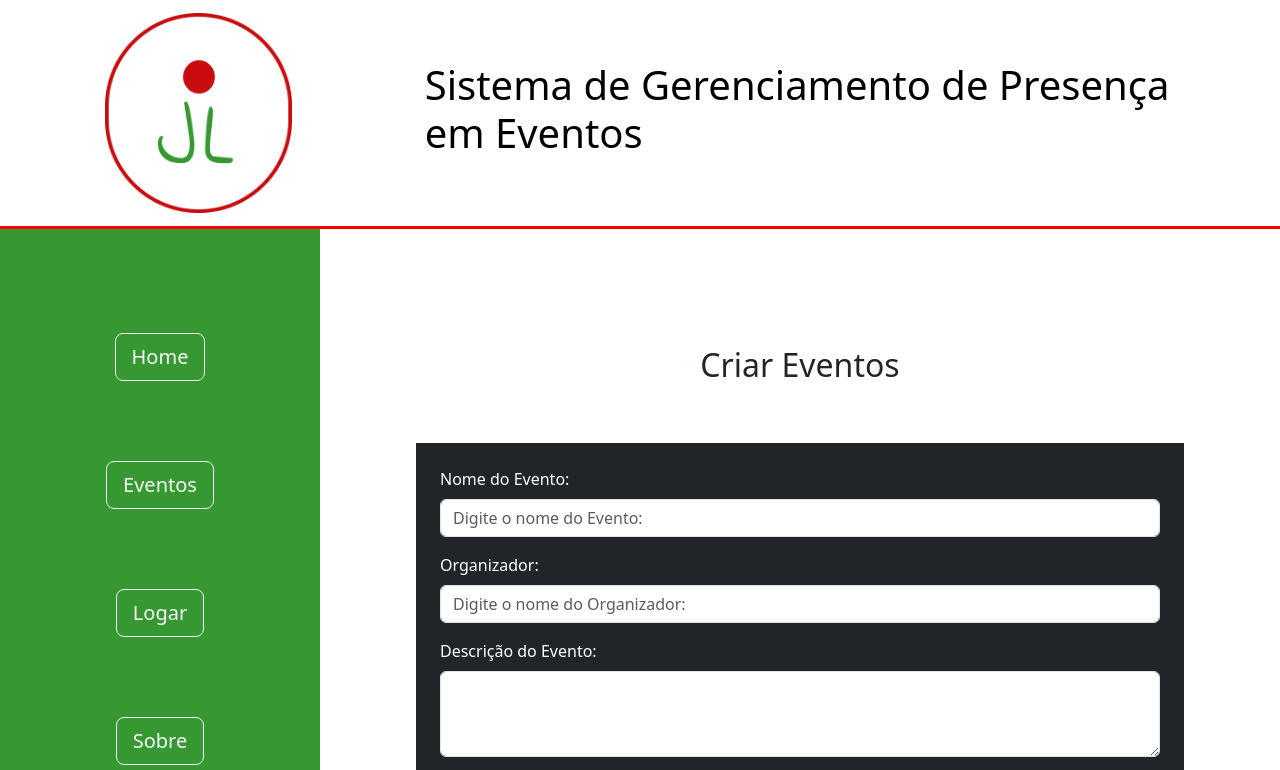
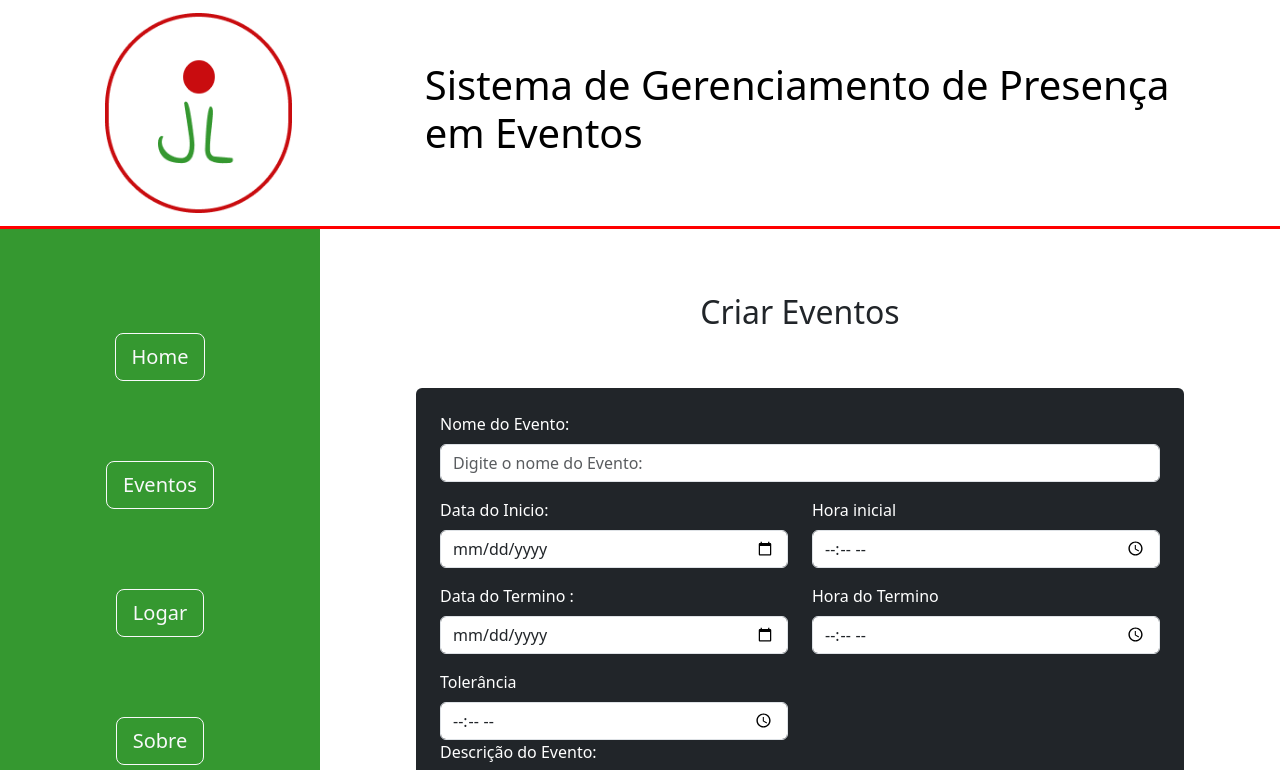
Before and after one commit to JadilsonJuniorJR/S.G.P.E_FRONTEND, a React (Create React App) app: page /eventos in a window 1280 px wide. Shown: the top 770 px of the page. Built offline with nearby package versions, Linux system fonts and the light colour scheme.

Commit message:
Atualizações de Formulário e estilo

```diff
--- a/package.json
+++ b/package.json
@@ -11,6 +11,7 @@
     "bootstrap": "^5.3.1",
     "react": "^18.2.0",
     "react-bootstrap": "^2.8.0",
+    "react-date-picker": "^10.5.0",
     "react-dom": "^18.2.0",
     "react-hook-form": "^7.46.1",
     "react-router-dom": "^6.15.0",
--- a/public/index.html
+++ b/public/index.html
@@ -12,7 +12,7 @@
     <link rel="apple-touch-icon" href="%PUBLIC_URL%/logo192.png" />
     <link rel="manifest" href="%PUBLIC_URL%/manifest.json" />
 
-    <title>S.G.E.P</title>
+    <title>S.G.P.E</title>
   </head>
   <body>
     <noscript>You need to enable JavaScript to run this app.</noscript>
--- a/src/pages/Eventos/Evento_Registro.jsx
+++ b/src/pages/Eventos/Evento_Registro.jsx
@@ -1,7 +1,21 @@
 import Table from 'react-bootstrap/Table';
 import { Container, Row } from "react-bootstrap";
+import axios from 'axios';
+import { useState } from 'react';
+
 
 export default function Evento_Registro() {
+    const [objeto,setObjetos]=useState({"id_evento":"", "nome_evento":"", "organizador":"","descricao":""})
+    axios.get('http://localhost:3001/evento/buscar_eventos')
+        .then((response) => {
+            console.log(response.data.resultado)
+
+        })
+        .catch((error) => {
+            console.error('Erro ao buscar dados:', error);
+        });
+
+
     return (
         <Container fluid >
             {/* Linha superior  */}
@@ -18,27 +32,13 @@ export default function Evento_Registro() {
                             </tr>
                         </thead>
                         <tbody>
-                            <tr>
-                                <td>1</td>
-                                <td>Table cell</td>
-                                <td>Table cell</td>
-                                <td>Table cell</td>
-                                <td>Table cell</td>
-                            </tr>
-                            <tr>
-                                <td>2</td>
-                                <td>Table cell</td>
-                                <td>Table cell</td>
-                                <td>Table cell</td>
-                                <td>Table cell</td>
-                            </tr>
-                            <tr>
-                                <td>3</td>
-                                <td>Table cell</td>
-                                <td>Table cell</td>
-                                <td>Table cell</td>
-                                <td>Table cell</td>
-                            </tr>
+                            {/* {dados.map((item) => (
+                                <tr key={item.id_evento}>
+                                    <td>{item.nome_evento}</td>
+                                    <td>{item.organizador}</td>
+                                    <td>{item.descricao}</td>
+                                </tr>
+                            ))} */}
                         </tbody>
                     </Table>
                     <Table responsive="lg">
--- a/src/pages/Eventos/index.jsx
+++ b/src/pages/Eventos/index.jsx
@@ -34,8 +34,13 @@ export default function Eventos() {
   const limparForm = (e) => {
     reset({
       nome_evento: '',
-      organizador: '',
-      descricao: '',
+      // organizador: '',
+      data_inicio: '',
+      hora_inicio: '',
+      data_termino: '',
+      hora_termino: '',
+      tolerancia: '',
+      descricao: ''
     })
   }
 
@@ -64,23 +69,57 @@ export default function Eventos() {
       <Row>
         <Col sm={12} md={12} lg={12} className={` ${styles.caixa_comprimento}`}>
           <ToastContainer></ToastContainer>
-          <h2 >Criar Eventos </h2>
-          <Container fluid className={` ${styles.caixa_interna} ${' p-4 bg-dark'}`}>
+          <h2 className="mt-5">Criar Eventos </h2>
+          <Container fluid className={` ${styles.caixa_interna} ${' mt-5 p-4 bg-dark rounded'}`}>
 
             <Form onSubmit={handleSubmit(postData)} className="overflow-hidden">
+              <Row >
+                <Form.Group as={Col} className="mb-3" controlId="nome_evento">
+                  <Form.Label>Nome do Evento: </Form.Label>
+                  <Form.Control as='input' type="text" placeholder="Digite o nome do Evento:"
+                    {...register('nome_evento')}
+                  />
+                </Form.Group>
+              </Row>
 
-              <Form.Group className="mb-3" controlId="nome_evento">
-                <Form.Label>Nome do Evento: </Form.Label>
-                <Form.Control as='input' type="text" placeholder="Digite o nome do Evento:"
-                  {...register('nome_evento')}
-                />
-              </Form.Group>
+              <Row>
+                <Form.Group as={Col} className="mb-3" controlId="descricao">
+                  <Form.Label>Data do Inicio:</Form.Label>
 
-              <Form.Group className="mb-3" controlId="organizador">
-                <Form.Label>Organizador:</Form.Label>
-                <Form.Control as='input' type="text" placeholder="Digite o nome do Organizador:"
-                  {...register('organizador')} />
-              </Form.Group>
+                  <Form.Control as='input' type="date"
+                    {...register('data_inicio')} />
+                </Form.Group>
+
+                <Form.Group as={Col} controlId="formGridState">
+                  <Form.Label>Hora inicial </Form.Label>
+                  <Form.Control as='input' type="time"
+                    {...register('hora_inicio')} />
+                </Form.Group>
+
+              </Row>
+
+              <Row >
+                <Form.Group as={Col} className="mb-3" controlId="descricao">
+                  <Form.Label>Data do Termino :</Form.Label>
+
+                  <Form.Control as='input' type="date"
+                    {...register('data_termino')} />
+                </Form.Group>
+
+                <Form.Group as={Col} controlId="formGridState">
+                  <Form.Label>Hora do Termino </Form.Label>
+                  <Form.Control as='input' type="time"
+                    {...register('hora_termino')} />
+                </Form.Group>
+
+              </Row>
+              <Row>
+                <Form.Group as={Col} sm={6} md={6} lg={6} controlId="formGridState">
+                  <Form.Label>Tolerância </Form.Label>
+                  <Form.Control as='input' type="time"
+                    {...register('tolerancia')} />
+                </Form.Group>
+              </Row>
 
               <Form.Group className="mb-3" controlId="descricao">
                 <Form.Label>Descrição do Evento:</Form.Label>
@@ -88,7 +127,7 @@ export default function Eventos() {
                   {...register('descricao')} />
               </Form.Group>
 
-              <Button variant="danger" type="submit" >
+              <Button variant="danger" type="submit" className="me-2" >
                 Enviar
               </Button>
               <Button variant="primary" type="button"
@@ -100,7 +139,6 @@ export default function Eventos() {
 
         </Col>
       </Row>
-
     </Container>
 
   )
--- a/src/pages/Eventos/styles.module.css
+++ b/src/pages/Eventos/styles.module.css
@@ -1,8 +1,8 @@
 .caixa_comprimento {
-    height: 80vh;
+    height: auto;
     padding: 0px;
     display: flex;
-    justify-content: space-evenly;
+    justify-content:first baseline;
     align-items: center;
     flex-direction: column;
     background-color: #ffffff;
```
Also changed, not shown: 1 other file (tests, documents, lock files or other folders).
